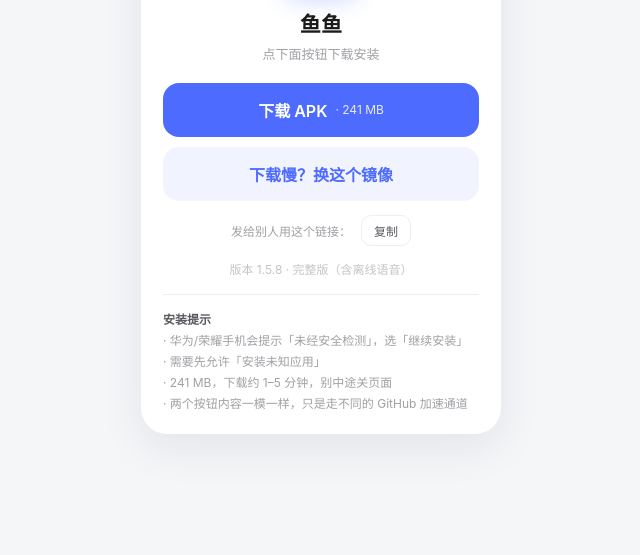
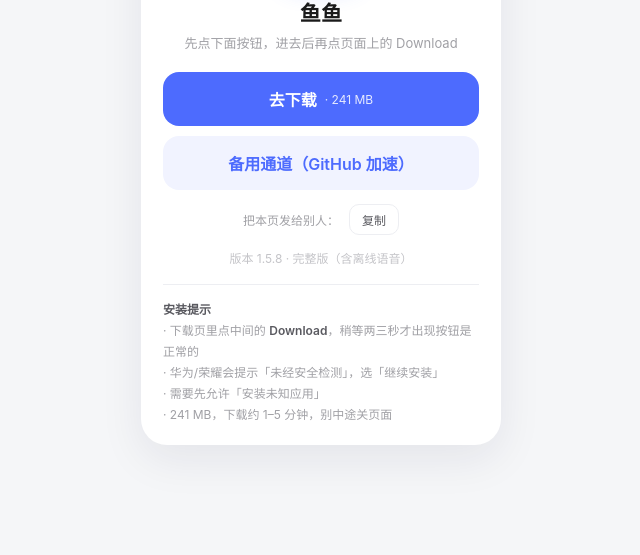
Before and after one commit to jsz0402-hash/yuyu-download, a plain HTML site: page index.html in a window 1280 px wide. Shown: the part 245-800 px from the top of the page, without its empty margins (319-959 px from the left). Drawn offline with Linux system fonts and the light colour scheme.

Commit message:
switch download to gofile

```diff
--- a/index.html
+++ b/index.html
@@ -41,13 +41,13 @@
   <div class="card">
     <img class="logo" src="icon.png" alt="鱼鱼" onerror="this.style.display='none'">
     <h1>鱼鱼</h1>
-    <p class="sub">点下面按钮下载安装</p>
+    <p class="sub">先点下面按钮，进去后再点页面上的 Download</p>
 
-    <a class="btn" href="https://ghproxy.net/https://github.com/jsz0402-hash/yuyu-download/releases/download/v1.5.8/app.apk" download>下载 APK <span class="meta">· 241 MB</span></a>
-    <a class="btn ghost" href="https://gh-proxy.com/https://github.com/jsz0402-hash/yuyu-download/releases/download/v1.5.8/app.apk">下载慢？换这个镜像</a>
+    <a class="btn" href="https://gofile.io/d/rx9U3JQC" target="_blank" rel="noopener">去下载 <span class="meta">· 241 MB</span></a>
+    <a class="btn ghost" href="https://ghfast.top/https://github.com/jsz0402-hash/yuyu-download/releases/download/v1.5.8/app.apk" target="_blank" rel="noopener">备用通道（GitHub 加速）</a>
 
     <div class="row">
-      <span>发给别人用这个链接：</span>
+      <span>把本页发给别人：</span>
       <button class="copy" onclick="copyLink()">复制</button>
     </div>
 
@@ -55,10 +55,10 @@
 
     <div class="note">
       <b>安装提示</b><br>
-      · 华为/荣耀手机会提示「未经安全检测」，选「继续安装」<br>
+      · 下载页里点中间的 <b>Download</b>，稍等两三秒才出现按钮是正常的<br>
+      · 华为/荣耀会提示「未经安全检测」，选「继续安装」<br>
       · 需要先允许「安装未知应用」<br>
-      · 241 MB，下载约 1–5 分钟，别中途关页面<br>
-      · 两个按钮内容一模一样，只是走不同的 GitHub 加速通道
+      · 241 MB，下载约 1–5 分钟，别中途关页面
     </div>
   </div>
 <div class="toast" id="toast">已复制</div>
@@ -71,8 +71,7 @@
   function copyLink(){
     var url = location.origin + location.pathname;
     if (navigator.clipboard && navigator.clipboard.writeText){
-      navigator.clipboard.writeText(url).then(function(){ toast('链接已复制'); },
-        function(){ legacyCopy(url); });
+      navigator.clipboard.writeText(url).then(function(){ toast('链接已复制'); }, function(){ legacyCopy(url); });
     } else legacyCopy(url);
   }
   function legacyCopy(url){
```
